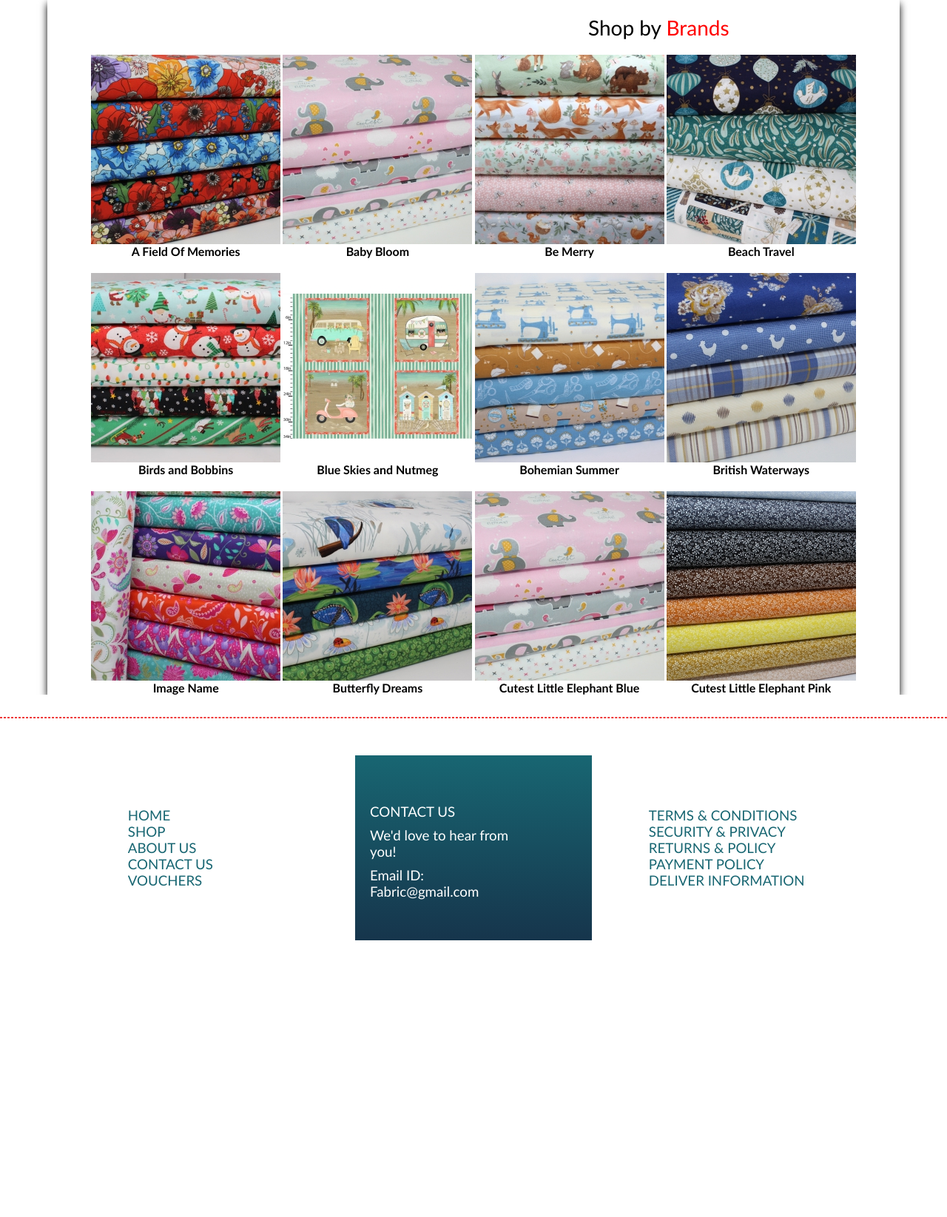
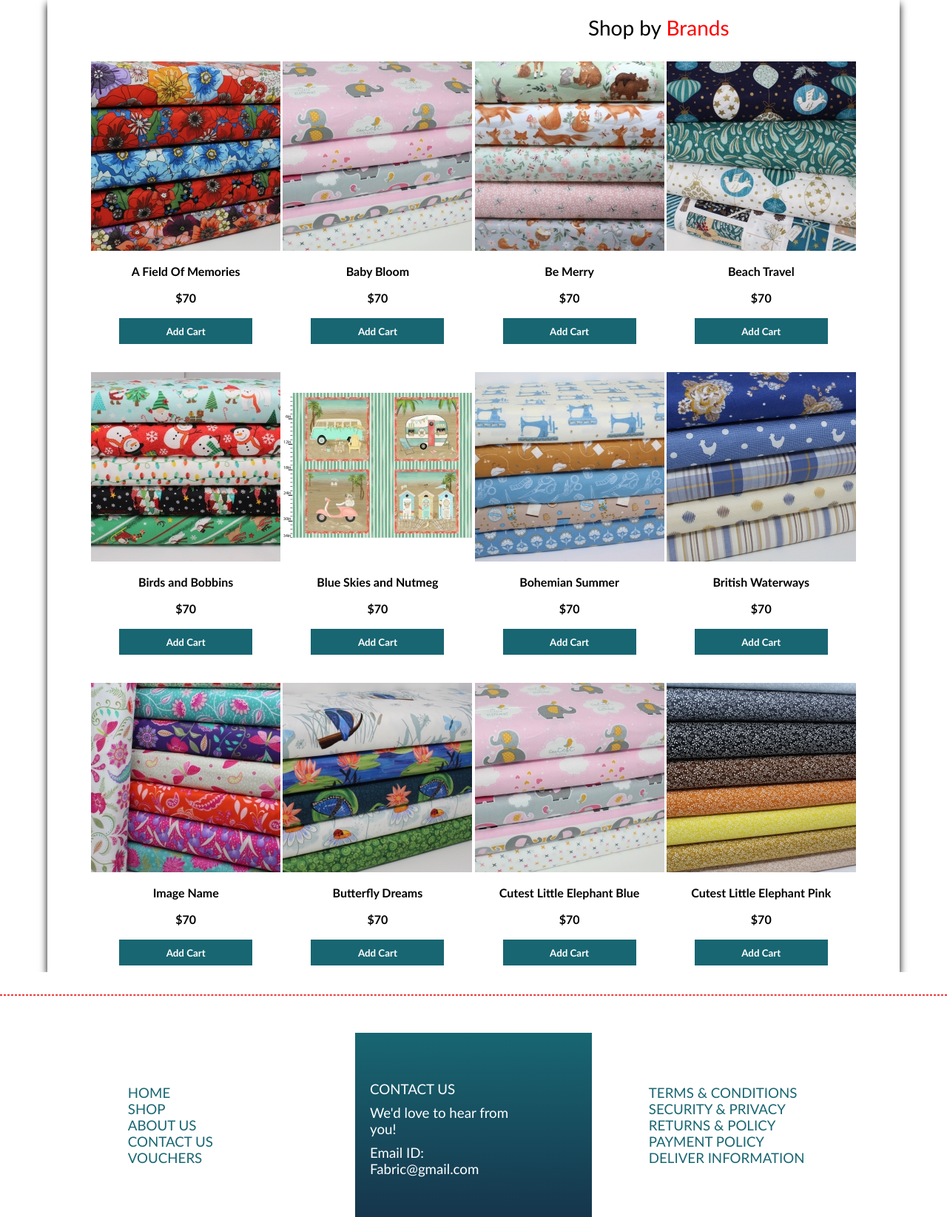
Before and after one commit to Vamshireddy2001/Programming-for-Information-system, a Flask app: page /brands in a window 1280 px wide. Shown: the part 85-1730 px from the top of the page at 74% size. Before the commit the page ends 1356 px from the top, so only its background shows below. Run offline with Flask 3, Linux system fonts and the light colour scheme.

Commit message:
cartrouterectifiedcorrected

```diff
--- a/static/css/index.css
+++ b/static/css/index.css
@@ -415,13 +415,14 @@ form input
     font-size: 28px;
     margin-top: 20px;
 }
-.imgsection
+.collectionbox .imgsection
 {
     display: flex;
-    justify-content: center;
+    justify-content: space-around;
     flex-direction: column;
     align-items: center;
     margin-top: 20px;
+    height: 400px;
 }
 .collectionboxSearch
 {
--- a/templates/brands.html
+++ b/templates/brands.html
@@ -3,53 +3,77 @@
       <div class="collectionbox">
         <h3>Shop by <span style="color:var(--primarycolor)">Brands</span></h3>
         <div class="imagemain">
-        <div class="imgsection">
+        <div class="imgsection" id="col1">
             <img src="static/images/coll1.jpg"/>
             <h4>A Field Of Memories</h4>
+            <h4>$70</h4>
+            <button onclick="cartFunction('col1')">Add Cart</button>
+        </div>
+        <div class="imgsection" id="col2">
+            <img src="static/images/coll11.jpg"/>
+            <h4>Baby Bloom</h4>
+            <h4>$70</h4>
+            <button onclick="cartFunction('col2')">Add Cart</button>
+        </div>
+        <div class="imgsection" id="col3">
+            <img src="static/images/coll2.jpg"/>
+            <h4>Be Merry</h4>
+            <h4>$70</h4>
+            <button onclick="cartFunction('col3')">Add Cart</button>
+        </div>
+        <div class="imgsection" id="col4">
+            <img src="static/images/coll12.jpg"/>
+            <h4>Beach Travel</h4>
+            <h4>$70</h4>
+            <button onclick="cartFunction('col4')">Add Cart</button>
+        </div>
+        <div class="imgsection" id="col5">
+            <img src="static/images/coll4.jpg"/>
+            <h4>Birds and Bobbins</h4>
+            <h4>$70</h4>
+            <button onclick="cartFunction('col5')">Add Cart</button>
+        </div>
+        <div class="imgsection" id="col6">
+            <img src="static/images/coll5.jpg"/>
+            <h4>Blue Skies and Nutmeg</h4>
+            <h4>$70</h4>
+            <button onclick="cartFunction('col6')">Add Cart</button>
+        </div>
+        <div class="imgsection" id="col7">
+            <img src="static/images/coll6.jpg"/>
+            <h4>Bohemian Summer</h4>
+            <h4>$70</h4>
+            <button onclick="cartFunction('col7')">Add Cart</button>
         </div>
         <div class="imgsection">
-            <img src="static/images/coll11.jpg"/>
-            <h4>Baby Bloom</h4>
+            <img src="static/images/coll7.jpg" id="col8"/>
+            <h4>British Waterways</h4>
+            <h4>$70</h4>
+            <button onclick="cartFunction('col8')">Add Cart</button>
         </div>
         <div class="imgsection">
-            <img src="static/images/coll2.jpg"/>
-            <h4>Be Merry</h4>
+            <img src="static/images/coll8.jpg" id="col9"/>
+            <h4>Image Name</h4>
+            <h4>$70</h4>
+            <button onclick="cartFunction('col9')">Add Cart</button>
         </div>
         <div class="imgsection">
-            <img src="static/images/coll12.jpg"/>
-            <h4>Beach Travel</h4>
+            <img src="static/images/coll9.jpg" id="col10"/>
+            <h4>Butterfly Dreams</h4>
+            <h4>$70</h4>
+            <button onclick="cartFunction('col10')">Add Cart</button>
         </div>
         <div class="imgsection">
-            <img src="static/images/coll4.jpg"/>
-            <h4>Birds and Bobbins</h4>
+            <img src="static/images/coll11.jpg" id="col11"/>
+            <h4>Cutest Little Elephant Blue</h4>
+            <h4>$70</h4>
+            <button onclick="cartFunction('col11')">Add Cart</button>
         </div>
         <div class="imgsection">
-            <img src="static/images/coll5.jpg"/>
-            <h4>Blue Skies and Nutmeg</h4>
-        </div>
-        <div class="imgsection">
-            <img src="static/images/coll6.jpg"/>
-            <h4>Bohemian Summer</h4>
-        </div>
-        <div class="imgsection">
-            <img src="static/images/coll7.jpg"/>
-            <h4>British Waterways</h4>
-        </div>
-        <div class="imgsection">
-            <img src="static/images/coll8.jpg"/>
-            <h4>Image Name</h4>
-        </div>
-        <div class="imgsection">
-            <img src="static/images/coll9.jpg"/>
-            <h4>Butterfly Dreams</h4>
-        </div>
-        <div class="imgsection">
-            <img src="static/images/coll11.jpg"/>
-            <h4>Cutest Little Elephant Blue</h4>
-        </div>
-        <div class="imgsection">
-            <img src="static/images/coll13.jpg"/>
+            <img src="static/images/coll13.jpg" id="col12"/>
             <h4>Cutest Little Elephant Pink</h4>
+            <h4>$70</h4>
+            <button onclick="cartFunction('col12')">Add Cart</button>
         </div>
     </div>
       </div>
--- a/templates/collections.html
+++ b/templates/collections.html
@@ -48,6 +48,7 @@
         <div class="imgsection" id="col8">
             <img src="static/images/coll7.jpg" />
             <h4>British Waterways</h4>
+            <h4>$100</h4>
             <button onclick="cartFunction('col8')">Add Cart</button>
         </div>
         <div class="imgsection" id="col9">
```
